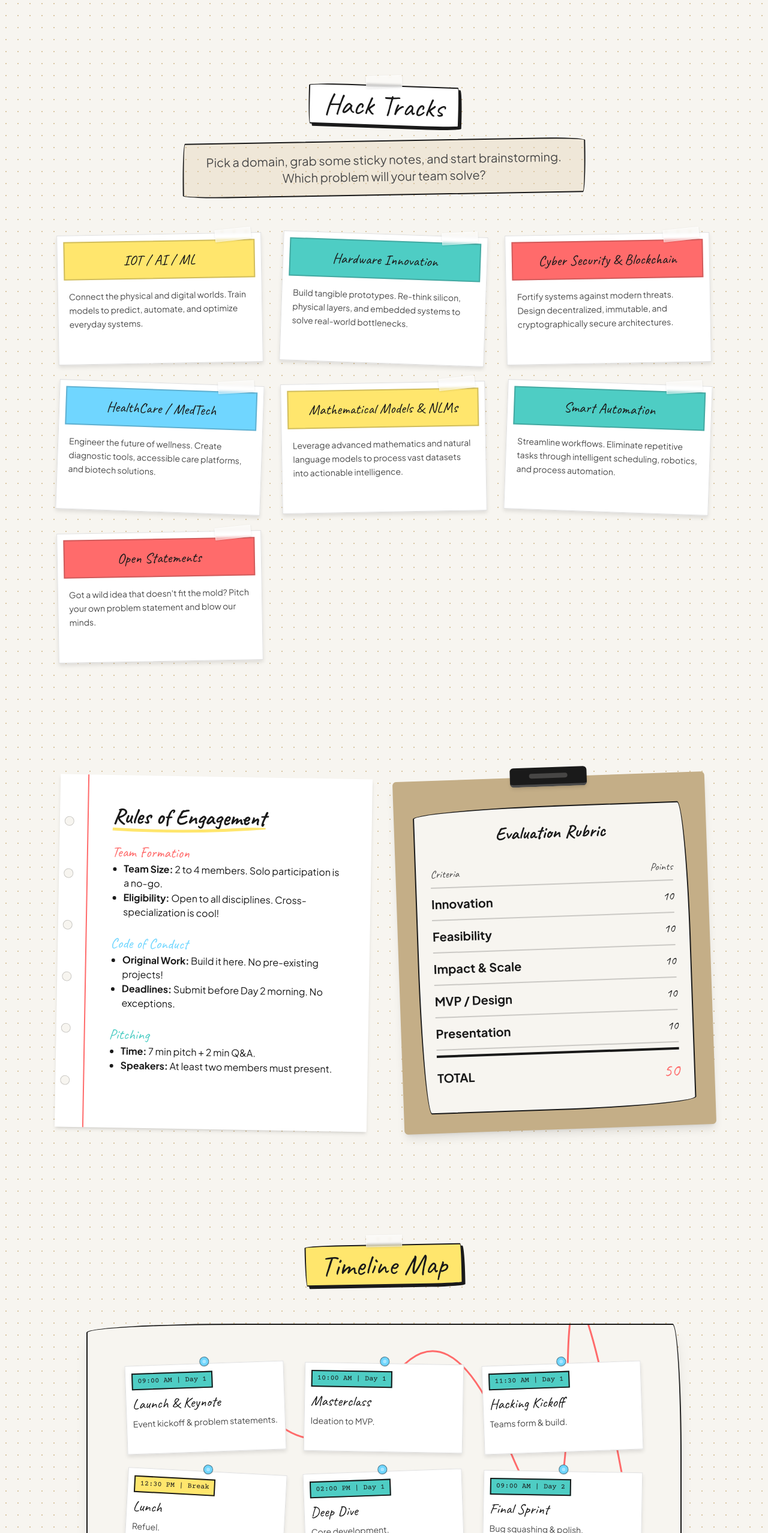
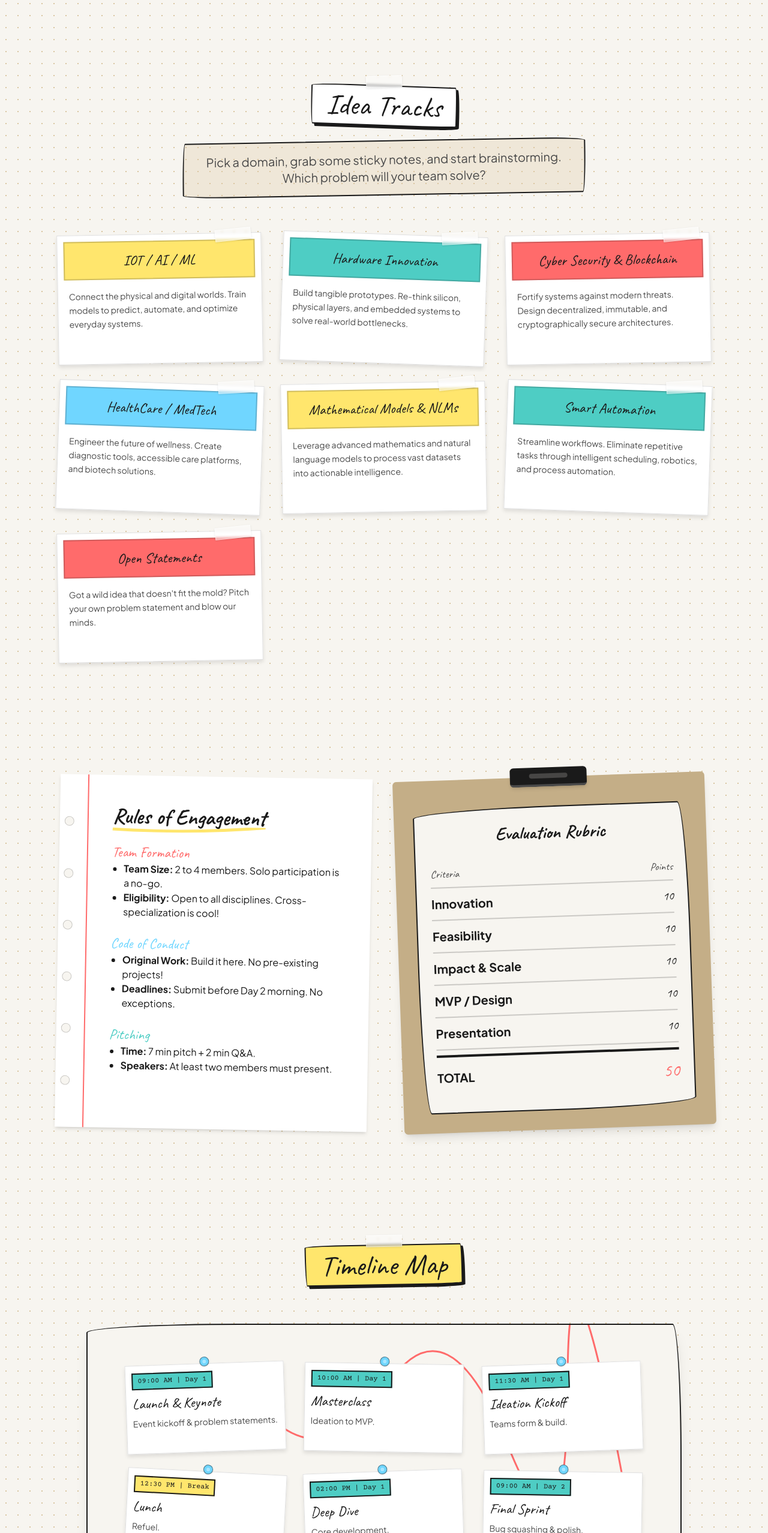
Before and after one commit to KevenMarini/Placeittestweb, a Next.js app: page / in a window 1280 px wide. Shown: the part 944-3500 px from the top of the page at 60% size. Built offline with nearby package versions, Linux system fonts and the light colour scheme.

Commit message:
chore: Rename hackathon terms to ideathon terms

```diff
--- a/src/app/dashboard/page.tsx
+++ b/src/app/dashboard/page.tsx
@@ -70,7 +70,7 @@ export default function Dashboard() {
           <div>
             <h1 className="font-marker text-5xl font-bold text-ink">The Workspace</h1>
             <p className="font-mono text-sm text-ink bg-neon-yellow px-2 py-1 inline-block mt-2 -rotate-1">
-              Hacker: {user.username} | Badge: {user.regNo}
+              Ideator: {user.username} | Badge: {user.regNo}
             </p>
           </div>
           <button
--- a/src/components/Domains.tsx
+++ b/src/components/Domains.tsx
@@ -55,7 +55,7 @@ export default function Domains() {
         <div className="text-center mb-16 relative">
           <div className="tape -top-4 left-1/2 -translate-x-1/2 rotate-1"></div>
           <h2 className="font-marker text-5xl text-ink inline-block bg-white px-6 py-2 wobbly-border shadow-[4px_4px_0px_rgba(26,26,26,1)] rotate-2">
-            Hack Tracks
+            Idea Tracks
           </h2>
           <p className="font-sans text-xl text-ink-light mt-6 max-w-2xl mx-auto bg-kraft/30 p-4 wobbly-border-alt -rotate-1">
             Pick a domain, grab some sticky notes, and start brainstorming. Which problem will your team solve?
--- a/src/components/Timeline.tsx
+++ b/src/components/Timeline.tsx
@@ -5,7 +5,7 @@ import { motion } from "framer-motion";
 const timelineData = [
   { phase: "Day 1", title: "Launch & Keynote", time: "09:00 AM", desc: "Event kickoff & problem statements." },
   { phase: "Day 1", title: "Masterclass", time: "10:00 AM", desc: "Ideation to MVP." },
-  { phase: "Day 1", title: "Hacking Kickoff", time: "11:30 AM", desc: "Teams form & build." },
+  { phase: "Day 1", title: "Ideation Kickoff", time: "11:30 AM", desc: "Teams form & build." },
   { phase: "Break", title: "Lunch", time: "12:30 PM", desc: "Refuel.", isBreak: true },
   { phase: "Day 1", title: "Deep Dive", time: "02:00 PM", desc: "Core development." },
   { phase: "Day 2", title: "Final Sprint", time: "09:00 AM", desc: "Bug squashing & polish." },
```
